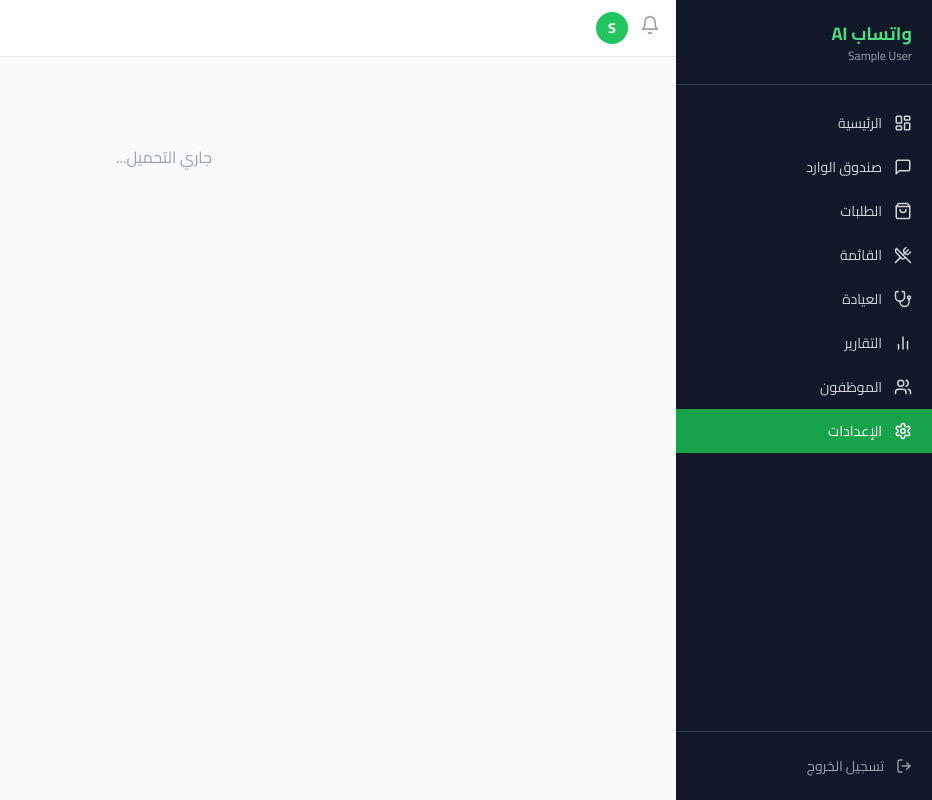
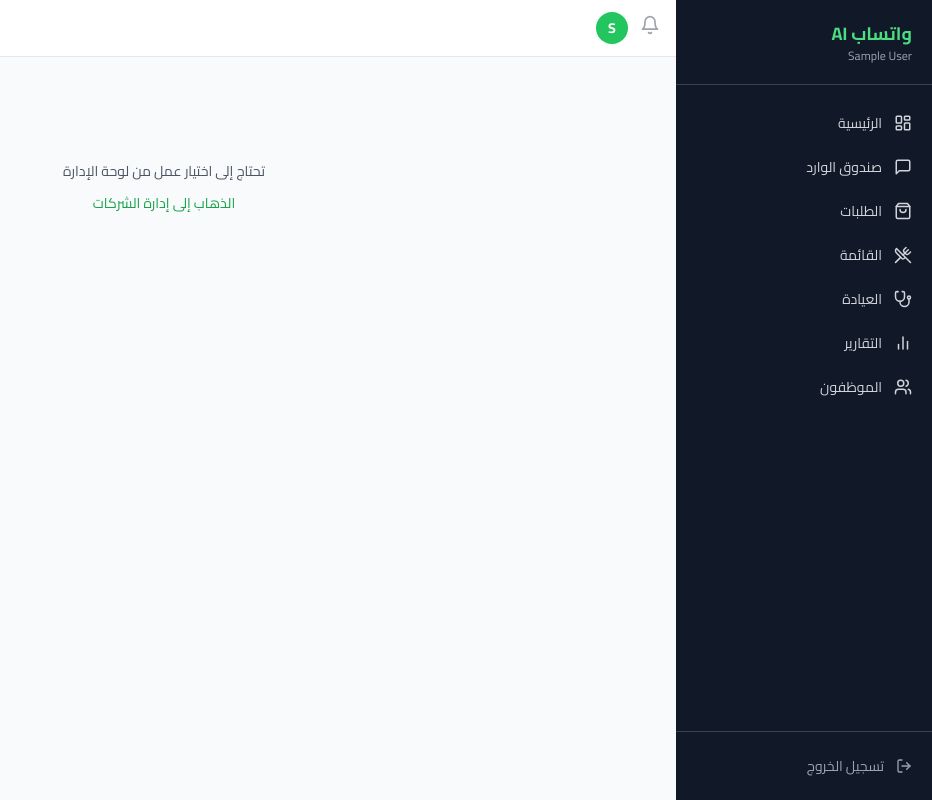
Before and after one commit to moatasim2013m-byte/KaramBot, a React (Vite) app in the folder frontend/: page /settings in a window 1280 px wide. Shown: the whole page, without its empty margins (348-1280 px from the left). Built offline with nearby package versions, Linux system fonts and the light colour scheme; no server answers; sample sign-in values are in the browser's storage; the HTML template or start-up script is replaced by a standard one.

Commit message:
auto-commit for bb8c8bff-947b-41cd-beef-50b271bc9b25

```diff
--- a/frontend/src/components/common/DashboardLayout.jsx
+++ b/frontend/src/components/common/DashboardLayout.jsx
@@ -4,7 +4,8 @@ import { useAuth } from '../../context/AuthContext';
 import api from '../../utils/api';
 import {
   LayoutDashboard, MessageSquare, ShoppingBag, UtensilsCrossed,
-  Settings, Users, LogOut, Menu, X, Bell, Stethoscope, BarChart2
+  Settings, Users, LogOut, Menu, X, Bell, Stethoscope, BarChart2,
+  Building2
 } from 'lucide-react';
 
 export default function DashboardLayout() {
@@ -54,16 +55,52 @@ export default function DashboardLayout() {
     }).catch(() => {});
   }, []);
 
-  const navItems = [
+  const role = user?.role;
+  const bizType = user?.business_type;
+
+  // Build nav items based on role and business_type
+  const buildNavItems = () => {
+    if (role === 'platform_admin') {
+      return [
+        { to: '/overview', icon: LayoutDashboard, label: 'الرئيسية' },
+        // Inbox only when scoped to a business
+        ...(user?.business_id ? [{ to: '/inbox', icon: MessageSquare, label: 'صندوق الوارد', badge: unreadCount }] : []),
+        { to: '/settings', icon: Settings, label: 'الإعدادات' },
+        { to: '/admin/businesses', icon: Building2, label: 'الشركات' },
+      ];
+    }
+
+    if (role === 'staff') {
+      return [
+        { to: '/inbox', icon: MessageSquare, label: 'صندوق الوارد', badge: unreadCount },
+        { to: '/orders', icon: ShoppingBag, label: 'الطلبات' },
+      ];
+    }
+
+    // business_owner / manager — same set, owner adds Settings
+    // business_type filtering: if not present show both menu & clinic as fallback
+    const showMenu = !bizType || bizType === 'restaurant';
+    const showClinic = !bizType || bizType === 'clinic';
+
+    const dataItems = [
       { to: '/overview', icon: LayoutDashboard, label: 'الرئيسية' },
       { to: '/inbox', icon: MessageSquare, label: 'صندوق الوارد', badge: unreadCount },
       { to: '/orders', icon: ShoppingBag, label: 'الطلبات' },
-    { to: '/menu', icon: UtensilsCrossed, label: 'القائمة' },
-    { to: '/clinic', icon: Stethoscope, label: 'العيادة' },
+      ...(showMenu ? [{ to: '/menu', icon: UtensilsCrossed, label: 'القائمة' }] : []),
+      ...(showClinic ? [{ to: '/clinic', icon: Stethoscope, label: 'العيادة' }] : []),
       { to: '/reports', icon: BarChart2, label: 'التقارير' },
       { to: '/staff', icon: Users, label: 'الموظفون' },
-    { to: '/settings', icon: Settings, label: 'الإعدادات' },
     ];
+
+    if (role === 'business_owner') {
+      return [...dataItems, { to: '/settings', icon: Settings, label: 'الإعدادات' }];
+    }
+
+    // manager — same as owner minus Settings
+    return dataItems;
+  };
+
+  const navItems = buildNavItems();
 
   const handleLogout = () => { logout(); navigate('/login'); };
 
--- a/frontend/src/pages/SettingsPage.jsx
+++ b/frontend/src/pages/SettingsPage.jsx
@@ -1,4 +1,5 @@
 import React, { useEffect, useState } from 'react';
+import { Link } from 'react-router-dom';
 import { useAuth } from '../context/AuthContext';
 import api from '../utils/api';
 import { Save } from 'lucide-react';
@@ -68,6 +69,18 @@ export default function SettingsPage() {
       setSaving(false);
     }
   };
+
+  // platform_admin (or any user) without a business scope — do not call /businesses/null
+  if (!user?.business_id) {
+    return (
+      <div className="flex flex-col items-center justify-center py-20 text-center gap-3">
+        <p className="text-gray-600 text-sm">تحتاج إلى اختيار عمل من لوحة الإدارة</p>
+        <Link to="/admin/businesses" className="text-green-600 hover:underline text-sm">
+          الذهاب إلى إدارة الشركات
+        </Link>
+      </div>
+    );
+  }
 
   if (!biz) return <div className="text-center py-16 text-gray-400">جاري التحميل...</div>;
 
```
Also changed, not shown: 1 other file (tests, documents, lock files or other folders). Lines whose indentation alone changed are shown as unchanged.
